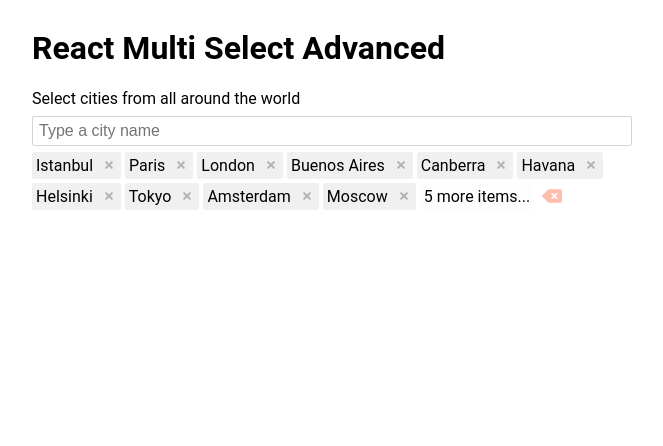
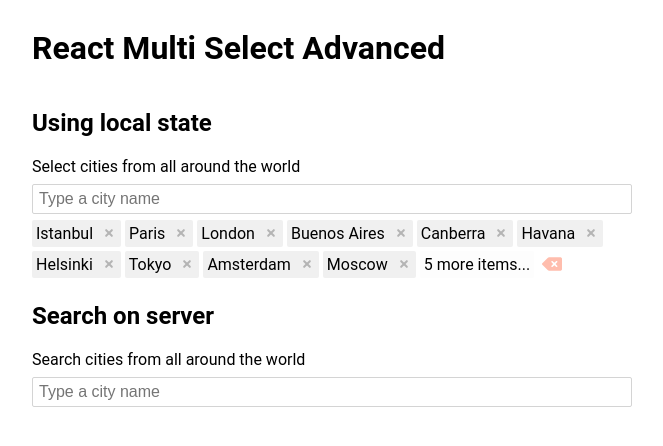
Before and after one commit to senerdude/react-multi-select-advanced, a React (Create React App) app: page / in a window 1280 px wide. Shown: the top 446 px of the page, without its empty margins (308-971 px from the left). Built offline with nearby package versions, Linux system fonts and the light colour scheme.

Commit message:
Npm packages updated, server side search implemented

```diff
--- a/rollup.config.js
+++ b/rollup.config.js
@@ -1,5 +1,5 @@
 import typescript from 'rollup-plugin-typescript2'
-import { terser } from 'rollup-plugin-terser'
+import terser from '@rollup/plugin-terser'
 import sass from 'rollup-plugin-sass'
 
 export default {
--- a/src/App.tsx
+++ b/src/App.tsx
@@ -22,18 +22,38 @@ const selectedCities = [
 	{ label: 'Lisbon', value: 'Lisbon' },
 	{ label: 'Oslo', value: 'Oslo' },
 	{ label: 'Reykjavík', value: 'Reykjavík' }
-]
+] as MultiSelectAdvancedOption[]
 
 function App() {
-	// Pre-select or not
-	const [selectedItems, setSelectedItems] = useState(
-		selectedCities as MultiSelectAdvancedOption[]
-	)
 
-	const handleChange = (selectedItems: MultiSelectAdvancedOption[]) => {
-		setSelectedItems(selectedItems)
-		// eslint-disable-next-line no-console
-		console.log(selectedItems)
+	const [localSelectedItems, setLocalSelectedItems] = useState(selectedCities) // Local filter selection state
+	const [serverSelectedItems, setServerSelectedItems] = useState([] as MultiSelectAdvancedOption[]) // Server search selection state
+
+	// Set locally selected values
+	const handleLocalFilterChange = (selectedItems: MultiSelectAdvancedOption[]) => {
+		setLocalSelectedItems(selectedItems)
+	}
+
+	// Set selected values by search result
+	const handleSearchOnServerChange = (selectedItems: MultiSelectAdvancedOption[]) => {
+		setServerSelectedItems(selectedItems)
+	}
+
+	// Search function
+	const searchOnServer = async (keyword:string) => {
+		try {
+			return await search(keyword)
+		} catch (error){
+			return error
+		}
+	}
+
+	// Mock server response
+	const search = async (keyword:string) => {
+		return new Promise(resolve => {
+			const filteredData = options.cities.filter(city => city.label.toLowerCase().includes(keyword.toLowerCase()))
+			return setTimeout(() => resolve(filteredData), 500)
+		})
 	}
 
 	return (
@@ -42,7 +62,31 @@ function App() {
 
 				<h1>React Multi Select Advanced</h1>
 
-				<MultiSelectAdvanced label="Select cities from all around the world" placeholder="Type a city name" selectionShowDeleteButton={true} selectionMaxVisibleItems={10} selectionShowClear={true} options={options.cities} selectedValues={selectedItems} onChange={handleChange} />
+				<h2>Using local state</h2>
+				<MultiSelectAdvanced
+					name="localFilter"
+					label="Select cities from all around the world"
+					placeholder="Type a city name"
+					selectionShowDeleteButton={true}
+					selectionMaxVisibleItems={10}
+					selectionShowClear={true}
+					options={options.cities}
+					selectedValues={localSelectedItems}
+					onChange={handleLocalFilterChange}
+				/>
+
+				<h2>Search on server</h2>
+				<MultiSelectAdvanced
+					name="searchOnServer"
+					label="Search cities from all around the world"
+					placeholder="Type a city name"
+					selectionShowDeleteButton={true}
+					selectionShowClear={true}
+					selectedValues={serverSelectedItems}
+					onChange={handleSearchOnServerChange}
+					isServerSide={true}
+					onKeywordChange={keyword => searchOnServer(keyword)}
+				/>
 
 			</div>
 		</div>
--- a/src/multiSelectAdvanced/MultiSelectAdvanced.tsx
+++ b/src/multiSelectAdvanced/MultiSelectAdvanced.tsx
@@ -1,3 +1,4 @@
+/* eslint-disable no-console */
 import React, { MutableRefObject, useLayoutEffect, useRef, useState, KeyboardEvent, useEffect } from 'react'
 import './MultiSelectAdvanced.scss'
 
@@ -42,11 +43,14 @@ export interface MultiSelectAdvancedProps {
 	DeleteButtonComponent?: React.ElementType
 	ClearButtonComponent?: React.ElementType
 	MoreItemsComponent?: React.ElementType
+	// Callback Type
+	isServerSide?: boolean
 	// Callback
 	onChange?: (value: MultiSelectAdvancedOption[]) => void
+	onKeywordChange?: (keyword: string) => Promise<MultiSelectAdvancedOption[]>
 }
 
-let handleFilterTimeout: NodeJS.Timeout
+let handleInputDelayTimeout: NodeJS.Timeout
 const MultiSelectAdvanced = (props: MultiSelectAdvancedProps) => {
 
 	// Generates unique id in case name or id not provided.
@@ -76,10 +80,10 @@ const MultiSelectAdvanced = (props: MultiSelectAdvancedProps) => {
 		// Selected Items
 		selectionLimit,
 		selectionMaxVisibleItems,
-		hideInputOnSelectionLimit = false,
-		selectionLabelMaxWidth = 100,
-		selectionShowClear = false,
-		selectionShowDeleteButton = true,
+		hideInputOnSelectionLimit= false,
+		selectionLabelMaxWidth= 100,
+		selectionShowClear= false,
+		selectionShowDeleteButton= true,
 		// Language
 		languageOverwrite,
 		// Custom components
@@ -87,8 +91,11 @@ const MultiSelectAdvanced = (props: MultiSelectAdvancedProps) => {
 		ClearButtonComponent,
 		DeleteButtonComponent,
 		MoreItemsComponent,
+		// Callback Type
+		isServerSide= false,
 		// Callback
-		onChange
+		onChange,
+		onKeywordChange
 	} = props
 
 	// Local State
@@ -292,11 +299,11 @@ const MultiSelectAdvanced = (props: MultiSelectAdvancedProps) => {
 		return parts.filter(String).map((part, i) => <React.Fragment key={i}>{ regex.test(part)?<mark>{part}</mark>:part}</React.Fragment>)
 	}
 
-	// Search
-	const handleFilter = (e: { target: HTMLInputElement }) => {
+	// Handle keyword change
+	const handleChange = (e: { target: HTMLInputElement }) => {
 
 		// Clear timeout
-		clearTimeout(handleFilterTimeout)
+		clearTimeout(handleInputDelayTimeout)
 
 		// Keyword
 		const keyword = e?.target?.value || ''
@@ -315,21 +322,57 @@ const MultiSelectAdvanced = (props: MultiSelectAdvancedProps) => {
 			return null
 		}
 
-		// If there is no options provided
-		if (!options?.length) return
-
 		// Show loading state
 		setFilterLoading(true)
 
-		// Debounce
-		handleFilterTimeout = setTimeout(() => {
+		// Debounce keystrokes
+		handleInputDelayTimeout = setTimeout(async () => {
+
+			// If it's server side and onKeywordChange defined
+			if (isServerSide && onKeywordChange) {
+
+				const serverResponse = await onKeywordChange(keyword)
+
+				if (Array.isArray(serverResponse) && serverResponse?.length) {
+
+					handleFilter(serverResponse, keyword)
+
+				} else {
+					// Set Loading false
+					setFilterLoading(false)
+					console.warn('No results found.')
+				}
+
+			// If options provided by props
+			} else if (options && options?.length > 0) {
+				handleFilter(options, keyword)
+			} else {
+				// Set Loading false
+				setFilterLoading(false)
+				console.warn('No results found.')
+			}
+
+		}, inputDelay)
+
+	}
+
+	// Filter
+	const handleFilter = (optionsList: MultiSelectAdvancedOption[], keyword:string) => {
 
 		// Filter results by provided keywords
 		const tmpList = []
-			for (let i = 0; i < options.length; i++) {
+		for (let i = 0; i < optionsList.length; i++) {
 
 			// Item
-				const option = options[i] as MultiSelectAdvancedOption
+			const option = optionsList[i] as MultiSelectAdvancedOption
+
+			// Check data is properly structured
+			if (!option?.value || !option.label) {
+
+				console.warn('Data should have label and value attributes')
+
+				break
+			}
 
 			// Break early if reach the result limit.
 			// If filterOrderByMatchRank true, filter limit will applied the end of search.
@@ -374,12 +417,12 @@ const MultiSelectAdvanced = (props: MultiSelectAdvancedProps) => {
 
 			} else {
 
-					if (option.label.toLowerCase().includes(keyword.toLowerCase())) tmpList.push(option)
+				if (option?.label?.toLowerCase().includes(keyword.toLowerCase())) tmpList.push(option)
 
 			}
 
 			// Finally, set data if limit reached or all records checked
-				if (options.length - 1 === i) {
+			if (optionsList.length - 1 === i) {
 
 				// Sort result by rank if enabled
 				// eslint-disable-next-line @typescript-eslint/no-non-null-assertion
@@ -397,8 +440,6 @@ const MultiSelectAdvanced = (props: MultiSelectAdvancedProps) => {
 				break
 			}
 		}
-
-		}, inputDelay)
 	}
 
 	// Loading Indicator
@@ -519,7 +560,7 @@ const MultiSelectAdvanced = (props: MultiSelectAdvancedProps) => {
 
 			<div className={`Msa_FilterInput${invalid?' Msa_FilterInput--invalid':''}`} ref={inputContainerRef}>
 
-				<input name={name} id={id} type="text" onChange={handleFilter} onKeyDown={handleInputKeyDown} value={filterKeyword} placeholder={placeholderText} ref={inputRef} disabled={isInputDisabled || disabled} />
+				<input name={name} id={id} type="text" onChange={handleChange} onKeyDown={handleInputKeyDown} value={filterKeyword} placeholder={placeholderText} ref={inputRef} disabled={isInputDisabled || disabled} />
 
 				<LoadingIndicator />
 
```
Also changed, not shown: package.json (+26 -26 lines), 2 other files (tests, documents, lock files or other folders). Lines whose indentation alone changed are shown as unchanged.
